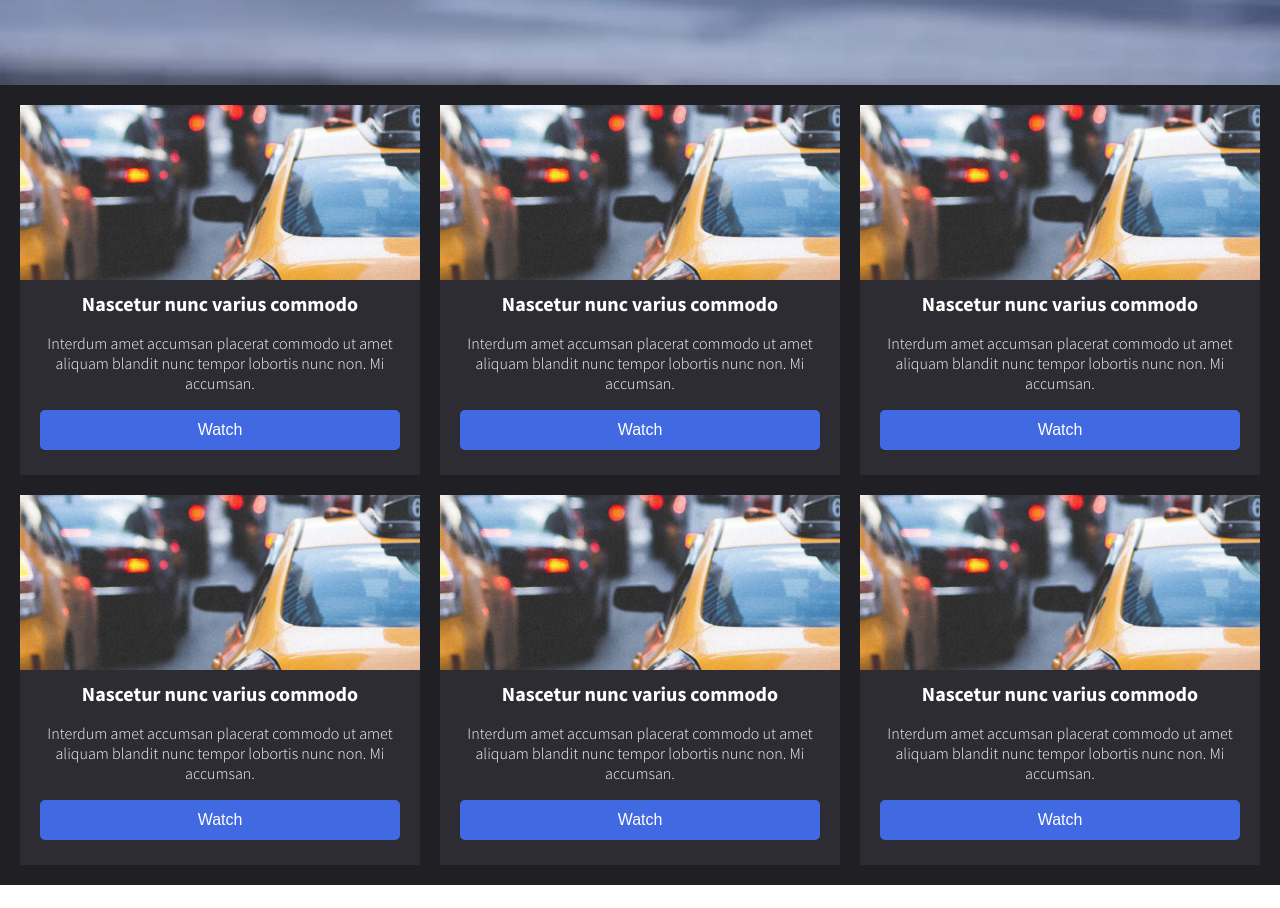
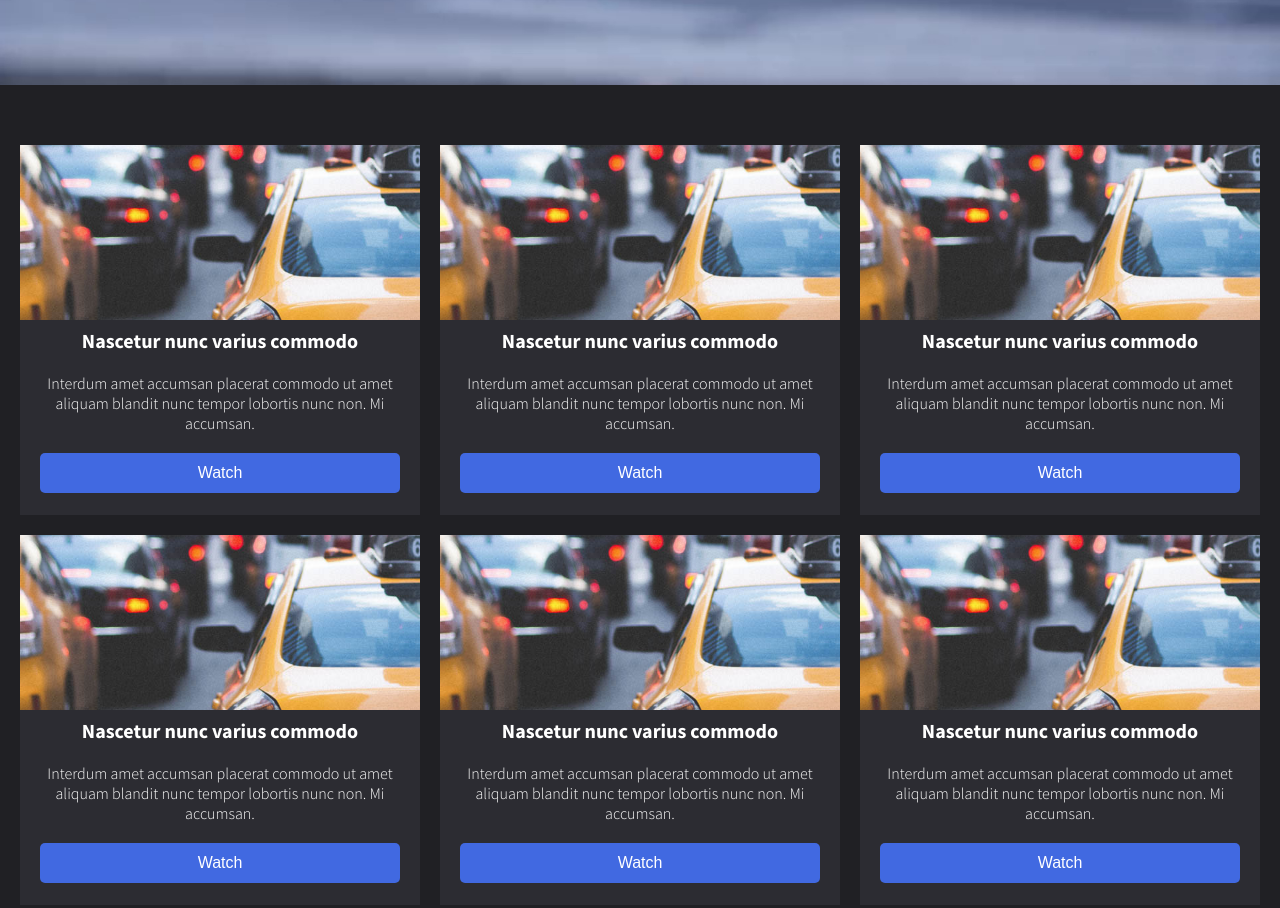
Before and after one commit to JeanLuca999/Full-Motion-Template, a plain HTML site: page index.html in a window 1280 px wide. Shown: the part 555-1463 px from the top of the page. Before the commit the page ends 1440 px from the top, so only its background shows below. Drawn offline with Linux system fonts and the light colour scheme.

Commit message:
Update styles.css

```diff
--- a/css/styles.css
+++ b/css/styles.css
@@ -80,7 +80,10 @@ body {
     row-gap: 20px;
     justify-content: center;
 
-    padding: 20px 20px;
+    padding-top: 60px;
+    padding-bottom: 20px;
+    padding-right: 20px;
+    padding-left: 20px;
 }
 
 .section__grid-container__card {
@@ -115,7 +118,7 @@ body {
     display: block;
     font-size: 1.6rem;
     font-weight: lighter;
-    padding: 0 5px;
+    padding: 10px;
     text-align: center;
     color: white;
 }
@@ -149,6 +152,10 @@ body {
         grid-template-columns: repeat(2, auto);
         padding-top: 40px;
     }
+
+    .section__grid-container__card__text-container p {
+        font-size: 1.5rem;
+    }
 }
 
 @media(max-width:640px) {
```
